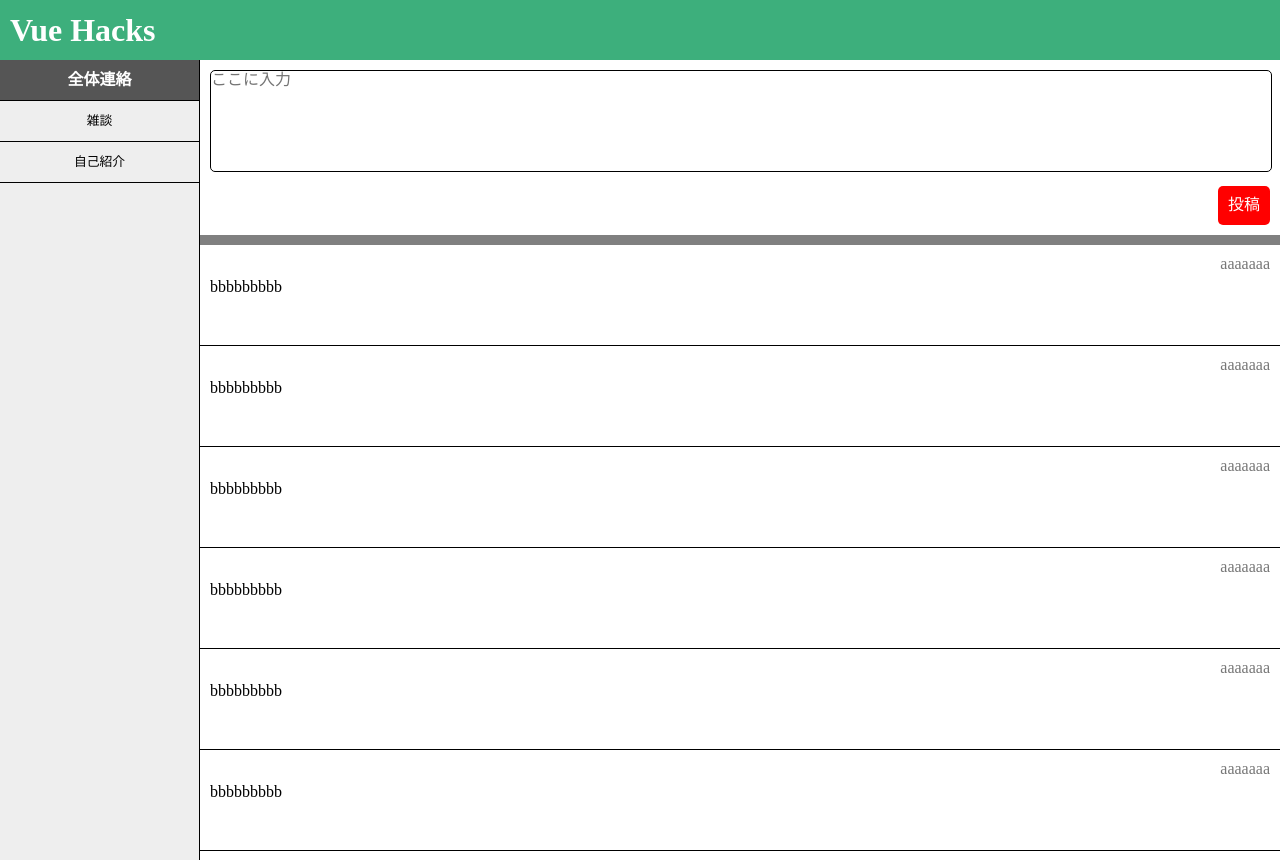
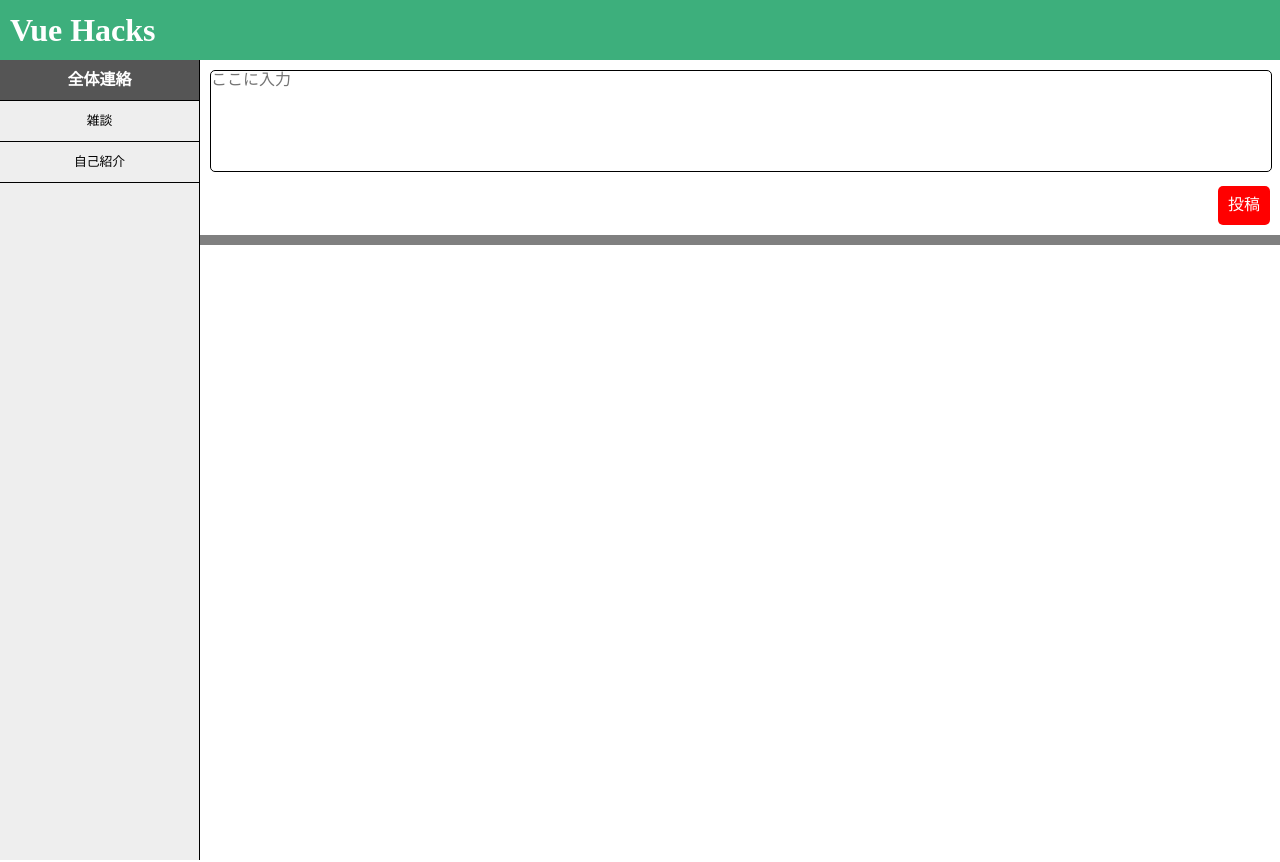
Before and after one commit to kazuto0291/vue-posts-app, a Vue app: page / in a window 1280 px wide. Shown: the top 862 px of the page. After the commit the page ends 800 px from the top, so only its background shows below. Built offline with nearby package versions, Linux system fonts and the light colour scheme.

Commit message:
onPostで受け取った値をmessagesに追加してmessageListで表示する

```diff
--- a/src/components/Main.vue
+++ b/src/components/Main.vue
@@ -1,6 +1,6 @@
 <template>
   <main class="main-container">
-    <TextBox />
+    <TextBox :onPost="addMessage" />
     <div class="devider"></div>
     <MessageList :messages="messages" />
   </main>
@@ -18,19 +18,12 @@ export default {
   },
   data() {
     return {
-      messages: [
-        {date: 'aaaaaaa', body: 'bbbbbbbbb'},
-        {date: 'aaaaaaa', body: 'bbbbbbbbb'},
-        {date: 'aaaaaaa', body: 'bbbbbbbbb'},
-        {date: 'aaaaaaa', body: 'bbbbbbbbb'},
-        {date: 'aaaaaaa', body: 'bbbbbbbbb'},
-        {date: 'aaaaaaa', body: 'bbbbbbbbb'},
-        {date: 'aaaaaaa', body: 'bbbbbbbbb'},
-        {date: 'aaaaaaa', body: 'bbbbbbbbb'},
-        {date: 'aaaaaaa', body: 'bbbbbbbbb'},
-        {date: 'aaaaaaa', body: 'bbbbbbbbb'},
-        {date: 'aaaaaaa', body: 'bbbbbbbbb'},
-      ]
+      messages: []
+    }
+  },
+  methods: {
+    addMessage(message) {
+      this.messages.push(message);
     }
   }
 }
```
